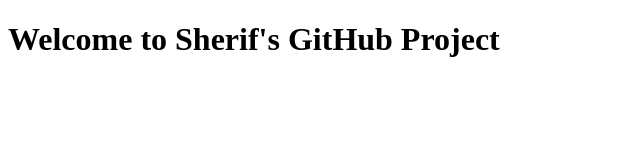
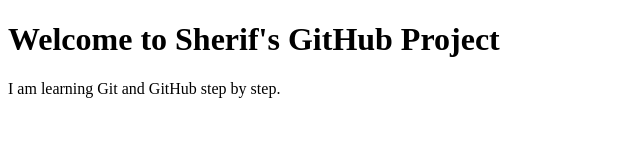
Before and after one commit to Shefkay/Git-Lesson, a plain HTML site: page index.html in a window 1280 px wide. Shown: the whole page, without its empty margins (0-640 px from the left). Drawn offline with Linux system fonts and the light colour scheme.

Commit message:
Added learning paragraph

```diff
--- a/index.html
+++ b/index.html
@@ -2,11 +2,14 @@
 <html>
 
 <head>
-  <title>My Website</title>
+  <title>My Git Project</title>
 </head>
 
 <body>
   <h1>Welcome to Sherif's GitHub Project</h1>
+  <p>
+    I am learning Git and GitHub step by step.
+  </p>
   <script src="js/script.js"></script>
 </body>
 
```
